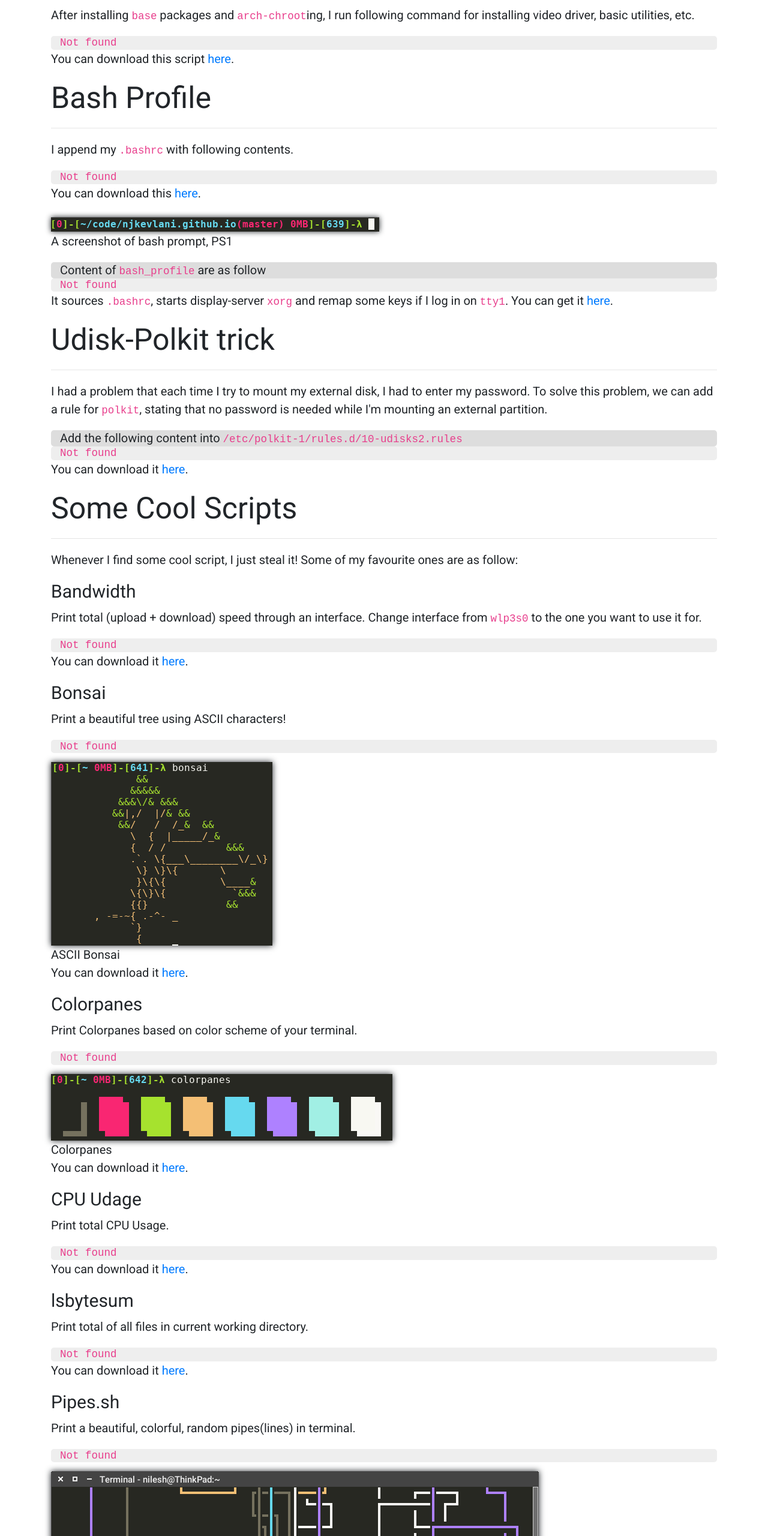
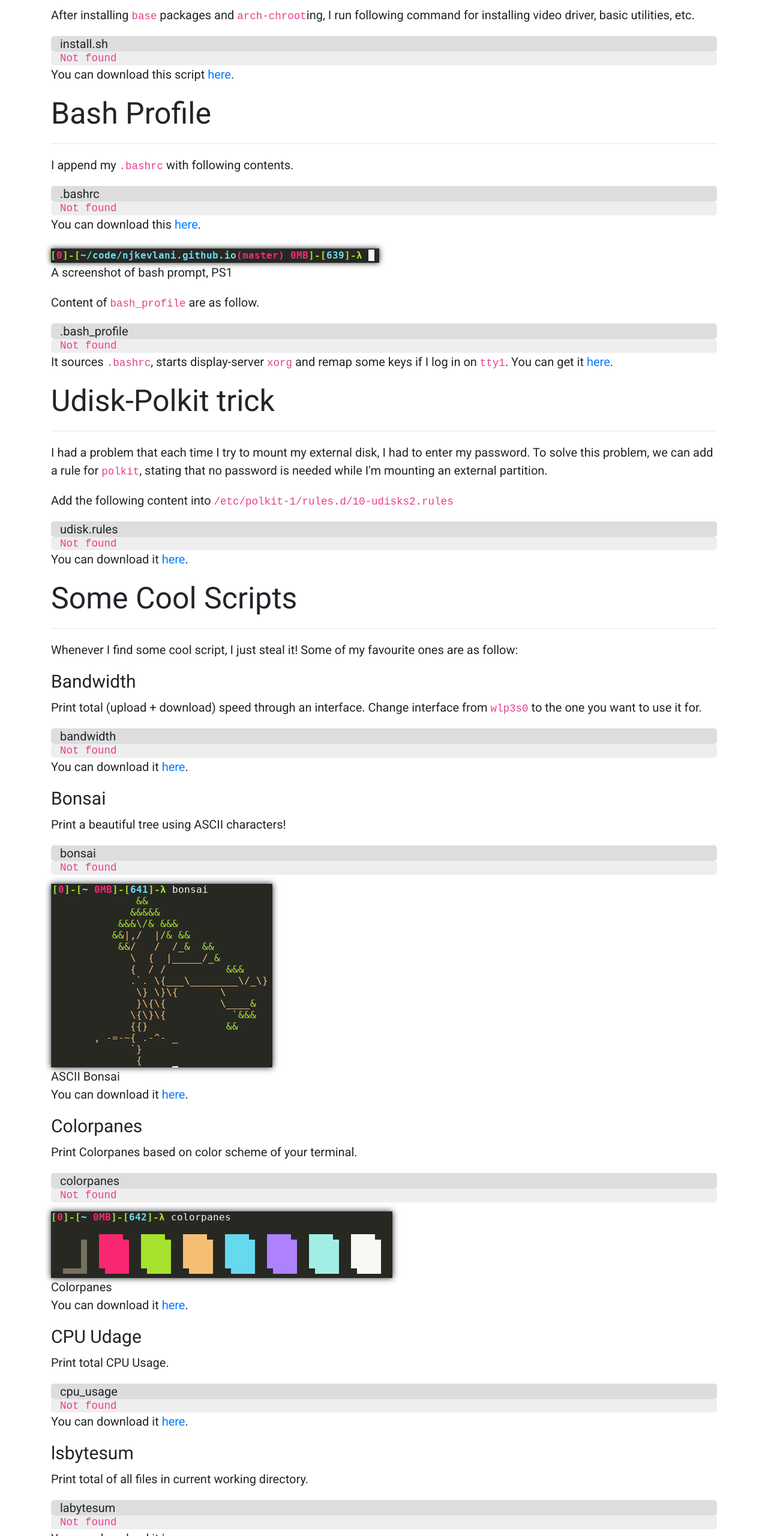
Before and after one commit to njkevlani/njkevlani.github.io_old, a plain HTML site: page linux_install/index.html in a window 1280 px wide. Shown: the part 1247-3807 px from the top of the page at 60% size. Drawn offline with nearby package versions, Linux system fonts and the light colour scheme; no server answers.

Commit message:
Added proper header for all code

```diff
--- a/linux_install/index.html
+++ b/linux_install/index.html
@@ -8,6 +8,8 @@
 
     <link rel="stylesheet" href="https://stackpath.bootstrapcdn.com/bootstrap/4.1.1/css/bootstrap.min.css" integrity="sha384-WskhaSGFgHYWDcbwN70/dfYBj47jz9qbsMId/iRN3ewGhXQFZCSftd1LZCfmhktB" crossorigin="anonymous">
     <link href="https://fonts.googleapis.com/css?family=Roboto" rel="stylesheet">
+    <link rel="stylesheet" href="https://use.fontawesome.com/releases/v5.0.12/css/all.css" integrity="sha384-G0fIWCsCzJIMAVNQPfjH08cyYaUtMwjJwqiRKxxE/rx96Uroj1BtIQ6MLJuheaO9" crossorigin="anonymous">
+
     <script src="https://cdn.rawgit.com/google/code-prettify/master/loader/run_prettify.js"></script>
 
     <style>
@@ -48,7 +50,7 @@
         <div id="index">
             <h1>Index</h1>
             <hr>
-            <ol class="arrow_bullet">
+            <ol>
                 <li><a href="#introduction">Introduction</a></li>
                 <li><a href="#basic_system">Basic System</a></li>
                 <li><a href="#bash_profile">Bash Profile</a></li>
@@ -75,6 +77,7 @@
             <p>
                 After installing <code>base</code> packages and <code>arch-chroot</code>ing, I run following command for installing video driver, basic utilities, etc.
             </p>
+            <p class="code_heading">install.sh</p>
             <code class="code_fetch" id="install.sh"></code>
             <p>
                 You can download this script <a href="public/scripts/install.sh">here</a>.
@@ -85,13 +88,15 @@
             <h1>Bash Profile</h1>
             <hr>
             <p>I append my <code>.bashrc</code> with following contents.</p>
+            <p class="code_heading">.bashrc</p>
             <code class="code_fetch" id="bashrc"></code>
             <p>You can download this <a href="public/scripts/bashrc">here</a>.</p>
             <figure>
                 <img src="public/images/PS1.png" alt="PS1" class="img-fluid">
                 <figcaption>A screenshot of bash prompt, PS1</figcaption>
             </figure>
-            <p class="code_heading">Content of <code>bash_profile</code> are as follow</p>
+            <p>Content of <code>bash_profile</code> are as follow.</p>
+            <p class="code_heading">.bash_profile</p>
             <code class="code_fetch" id="bash_profile"></code>
             <p>It sources <code>.bashrc</code>, starts display-server <code>xorg</code> and remap some keys if I log in on <code>tty1</code>. You can get it <a href="public/scripts/bash_profile">here</a>.</p>
 
@@ -101,7 +106,8 @@
                 <h1>Udisk-Polkit trick</h1>
                 <hr>
                 <p>I had a problem that each time I try to mount my external disk, I had to enter my password. To solve this problem, we can add a rule for <code>polkit</code>, stating that no password is needed while I'm mounting an external partition.</p>
-                <p class="code_heading">Add the following content into <code>/etc/polkit-1/rules.d/10-udisks2.rules</code></p>
+                <p>Add the following content into <code>/etc/polkit-1/rules.d/10-udisks2.rules</code></p>
+                <p class="code_heading">udisk.rules</p>
                 <code class="code_fetch" id="udisk.rules"></code>
                 <p>You can download it <a href="public/scripts/udisk.rules">here</a>.</p>
 
@@ -114,11 +120,13 @@
 
                 <h4>Bandwidth</h4>
                 <p>Print total (upload + download) speed through an interface. Change interface from <code>wlp3s0</code> to the one you want to use it for.</p>
+                <p class="code_heading">bandwidth</p>
                 <code class="code_fetch" id="bandwidth"></code>
                 <p>You can download it <a href="public/scripts/bandwidth">here</a>.</p>
 
                 <h4>Bonsai</h4>
                 <p>Print a beautiful tree using ASCII characters!</p>
+                <p class="code_heading">bonsai</p>
                 <code class="code_fetch" id="bonsai"></code>
                 <figure style="margin-top: 15px; margin-bottom: 0px;">
                     <img src="public/images/bonsai.png" alt="Bonsai image" class="img-fluid">
@@ -128,6 +136,7 @@
 
                 <h4>Colorpanes</h4>
                 <p>Print Colorpanes based on color scheme of your terminal.</p>
+                <p class="code_heading">colorpanes</p>
                 <code class="code_fetch" id="colorpanes"></code>
                 <figure style="margin-top: 15px; margin-bottom: 0px;">
                     <img src="public/images/colorpanes.png" alt="Colorpanes image" class="img-fluid">
@@ -137,16 +146,19 @@
 
                 <h4>CPU Udage</h4>
                 <p>Print total CPU Usage.</p>
+                <p class="code_heading">cpu_usage</p>
                 <code class="code_fetch" id="cpu_usage"></code>
                 <p>You can download it <a href="public/scripts/cpu_usage">here</a>.</p>
 
                 <h4>lsbytesum</h4>
                 <p>Print total of all files in current working directory.</p>
+                <p class="code_heading">labytesum</p>
                 <code class="code_fetch" id="lsbytesum"></code>
                 <p>You can download it <a href="public/scripts/lsbytesum">here</a>.</p>
 
                 <h4>Pipes.sh</h4>
                 <p>Print a beautiful, colorful, random pipes(lines) in terminal.</p>
+                <p class="code_heading"><i class="fas fa-window-minimize"></i> pipe.sh</p>
                 <code class="code_fetch" id="pipes"></code>
                 <figure style="margin-top: 15px; margin-bottom: 0px;">
                     <img src="public/images/pipes.png" alt="Pipes image" class="img-fluid">
```
Also changed, not shown: 1 other file.
